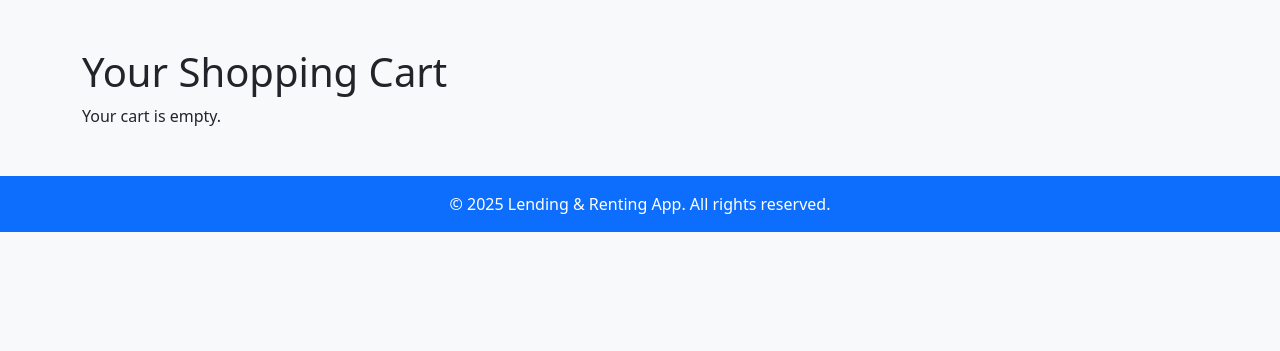
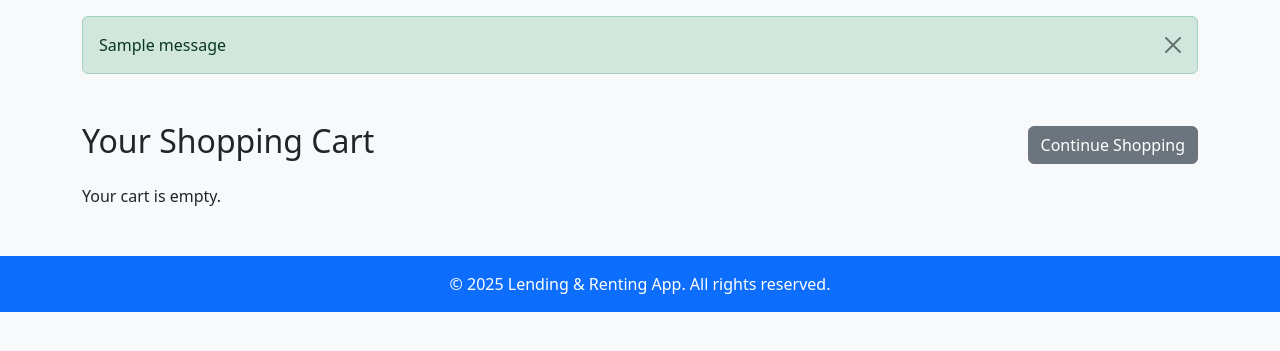
Before and after one commit to shreeja-tangutur/CLArity, a Django app: page /cart/ in a window 1280 px wide. Shown: the part 56-407 px from the top of the page. Run offline with Django 5.2, Linux system fonts and the light colour scheme; a user stored in the database is signed in; tables that the repository leaves empty hold one stand-in row (values such as "Sample post"); grey boxes marked "Sample" are stand-in pictures; one stand-in notice (Sample message) is shown.

Commit message:
shopping cart and checkout

```diff
--- a/claproject/rentservice/urls.py
+++ b/claproject/rentservice/urls.py
@@ -12,7 +12,9 @@ urlpatterns = [
     path('cart/', views.view_cart, name='cart'),
     path('cart/add/<int:item_id>/', views.add_to_cart, name='add_to_cart'),
     path('cart/remove/<int:item_id>/', views.remove_from_cart, name='remove_from_cart'),
+    path('cart/empty/', views.empty_cart, name='empty_cart'),
     path('checkout/', views.checkout, name='checkout'),
+
 
     # Search & Result
     path('search/', views.search_items, name='search_items'),
--- a/claproject/rentservice/views.py
+++ b/claproject/rentservice/views.py
@@ -377,14 +377,15 @@ def add_to_cart(request, item_id):
     Adds the specified Item to the user's session-based cart.
     """
     item = get_object_or_404(Item, id=item_id)
-
     cart = request.session.get('cart', [])
-
     if item_id not in cart:
         cart.append(item_id)
+    request.session['cart'] = cart
 
-    request.session['cart'] = cart
-    return redirect('cart')
+    messages.success(request, f"'{item.title}' has been added to your cart!")
+
+    return redirect('item_detail', identifier=item.identifier)
+
 
 
 @login_required
@@ -397,6 +398,19 @@ def remove_from_cart(request, item_id):
         cart.remove(item_id)
         request.session['cart'] = cart
     return redirect('cart')
+
+@login_required
+def empty_cart(request):
+    """
+    Empties the user's session-based cart.
+    """
+    request.session['cart'] = []
+
+    from django.contrib import messages
+    messages.success(request, "Your cart has been emptied.")
+
+    return redirect('cart')
+
 
 
 @login_required
@@ -414,27 +428,24 @@ def view_cart(request):
 @login_required
 def checkout(request):
     if request.method == "POST":
-        # Get item IDs stored in the session-based cart
         cart = request.session.get('cart', [])
         items = Item.objects.filter(id__in=cart)
 
-        # For each item, create a BorrowRequest using your chosen status (e.g. 'requested')
         for item in items:
             BorrowRequest.objects.create(
                 user=request.user,
                 item=item,
-                status='requested'  # Adjust this to match your workflow if needed
+                status='requested'
             )
 
-        # Clear the cart after processing
         request.session['cart'] = []
-        messages.success(request, "Your borrow request for all selected items has been submitted!")
-        return redirect('dashboard')
+
+        return render(request, "rentservice/borrow_request_success.html", {"items": items})
     else:
-        # For GET requests, simply show the checkout template with items in the cart.
         cart = request.session.get('cart', [])
         items = Item.objects.filter(id__in=cart)
         return render(request, 'cart/checkout.html', {'items': items})
+
 
 
 # ---------------- Renting system ------------------
--- a/claproject/templates/base/base.html
+++ b/claproject/templates/base/base.html
@@ -89,6 +89,18 @@
 </nav>
 <!-- END NAVBAR -->
 
+<!-- Messages Display -->
+<div class="container mt-3">
+    {% if messages %}
+      {% for message in messages %}
+        <div class="alert alert-{{ message.tags }} alert-dismissible fade show" role="alert">
+          {{ message }}
+          <button type="button" class="btn-close" data-bs-dismiss="alert" aria-label="Close"></button>
+        </div>
+      {% endfor %}
+    {% endif %}
+</div>
+
 <!-- MAIN CONTENT -->
 <div class="container my-5">
     {% block content %}
--- a/claproject/templates/cart/cart.html
+++ b/claproject/templates/cart/cart.html
@@ -1,29 +1,64 @@
 {% extends 'base/base.html' %}
+{% block title %}Your Shopping Cart{% endblock title %}
+{% block content %}
 
-{% block title %}Shopping Cart{% endblock title %}
-
-{% block content %}
-<h1>Your Shopping Cart</h1>
+<div class="d-flex justify-content-between align-items-center mb-3">
+  <h2>Your Shopping Cart</h2>
+  <a href="{% url 'dashboard' %}" class="btn btn-secondary">Continue Shopping</a>
+</div>
 
 {% if items %}
-  <ul class="list-group">
-    {% for item in items %}
-      <li class="list-group-item d-flex justify-content-between align-items-center">
-        {{ item.title }}
-        <div>
-          <a href="{% url 'remove_from_cart' item.id %}" class="btn btn-danger btn-sm">Remove</a>
-        </div>
-      </li>
-    {% endfor %}
-  </ul>
+  <!-- Cart Table -->
+  <table class="table table-bordered">
+    <thead>
+      <tr>
+        <th>Item Title</th>
+        <th>Condition</th>
+        <th>Pickup Location</th>
+        <th>Borrow Period</th>
+        <th>Remove</th>
+      </tr>
+    </thead>
+    <tbody>
+      {% for item in items %}
+      <tr>
+        <td>{{ item.title }}</td>
+        <td>{{ item.condition }}</td>
+        <td>{{ item.location }}</td>
+        <td>{{ item.borrow_period_days }} days</td>
+        <td>
+          <a href="{% url 'remove_from_cart' item.id %}" class="btn btn-danger btn-sm">
+            Remove
+          </a>
+        </td>
+      </tr>
+      {% endfor %}
+    </tbody>
+  </table>
 
-  <div class="mt-3">
-    <form method="post" action="{% url 'checkout' %}">
-      {% csrf_token %}
-      <button type="submit" class="btn btn-success">Borrow All Items</button>
-    </form>
+  <!-- Buttons row: Borrow All Items (left) and Empty Cart (right) -->
+  <div class="row mt-3">
+    <!-- Left Column (Borrow All Items) -->
+    <div class="col text-start">
+      <form method="post" action="{% url 'checkout' %}">
+        {% csrf_token %}
+        <button type="submit" class="btn btn-success">
+          Borrow All Items
+        </button>
+      </form>
+    </div>
+    <!-- Right Column (Empty Cart) -->
+    <div class="col text-end">
+      <form method="post" action="{% url 'empty_cart' %}">
+        {% csrf_token %}
+        <button type="submit" class="btn btn-danger">
+          Empty Cart
+        </button>
+      </form>
+    </div>
   </div>
 {% else %}
   <p>Your cart is empty.</p>
 {% endif %}
+
 {% endblock content %}
```
Also changed, not shown: claproject/templates/collections/item_detail.html (+29 -6 lines).
